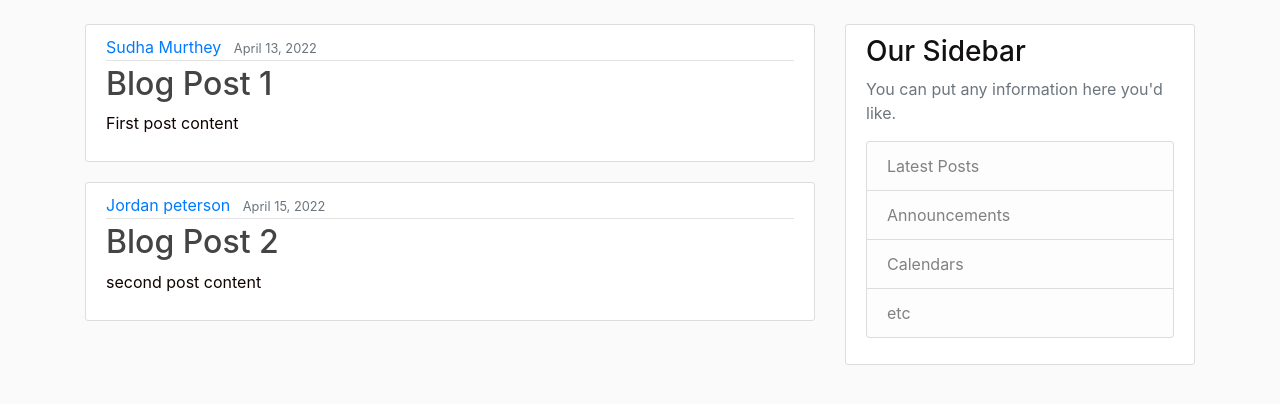
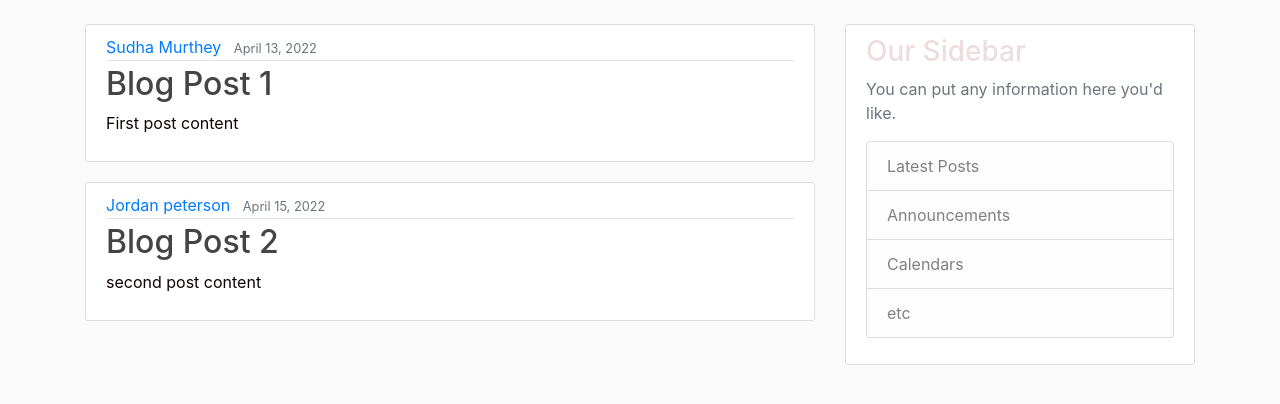
Before and after one commit to resarurkar/carrental, a Django app: page /blog/ in a window 1280 px wide. Shown: the part 56-460 px from the top of the page. Run offline with Django 3.2, Linux system fonts and the light colour scheme; some libraries are stand-ins or nearby versions.

Commit message:
clr chnage for fonts

```diff
--- a/blog/static/blog/main.css
+++ b/blog/static/blog/main.css
@@ -5,7 +5,7 @@ body {
   }
 
   h1, h2, h3, h4, h5, h6 {
-    color: #121010;
+    color: #eddddd;
   }
 
   ul {
```
